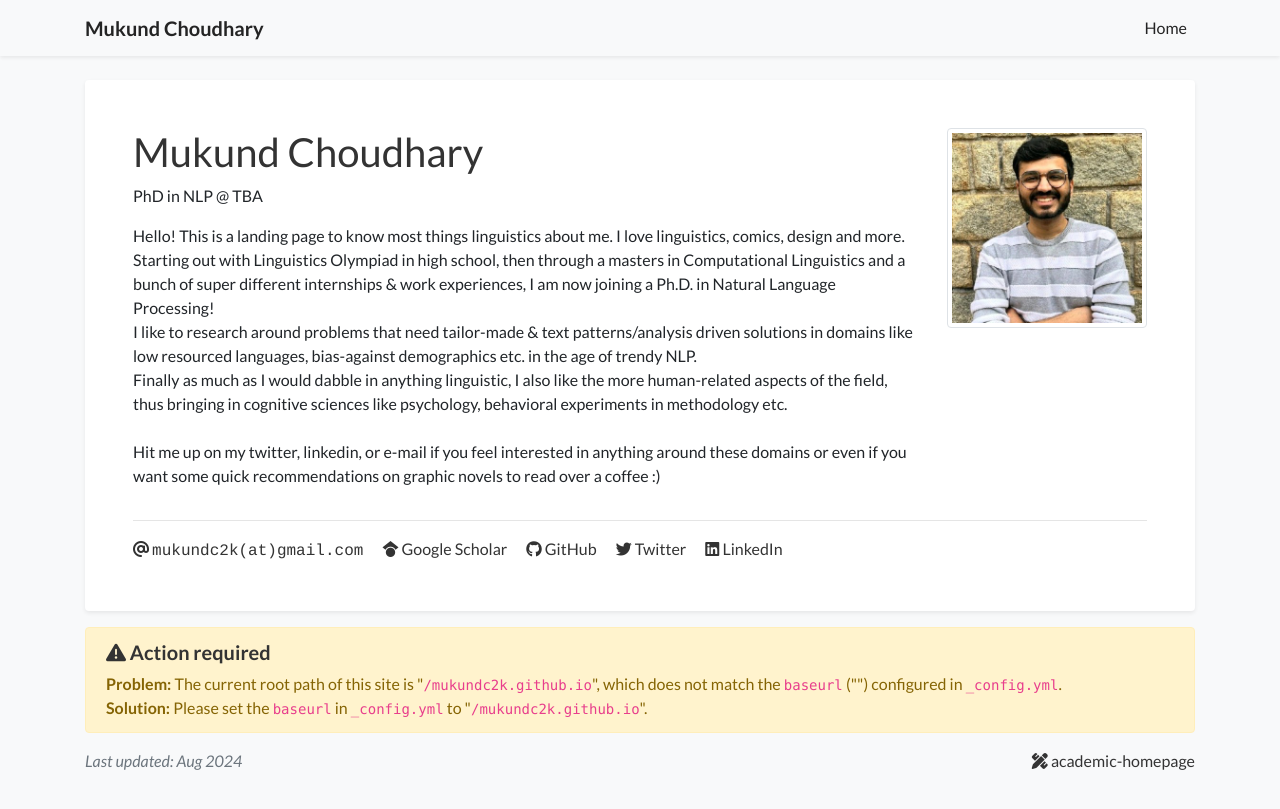
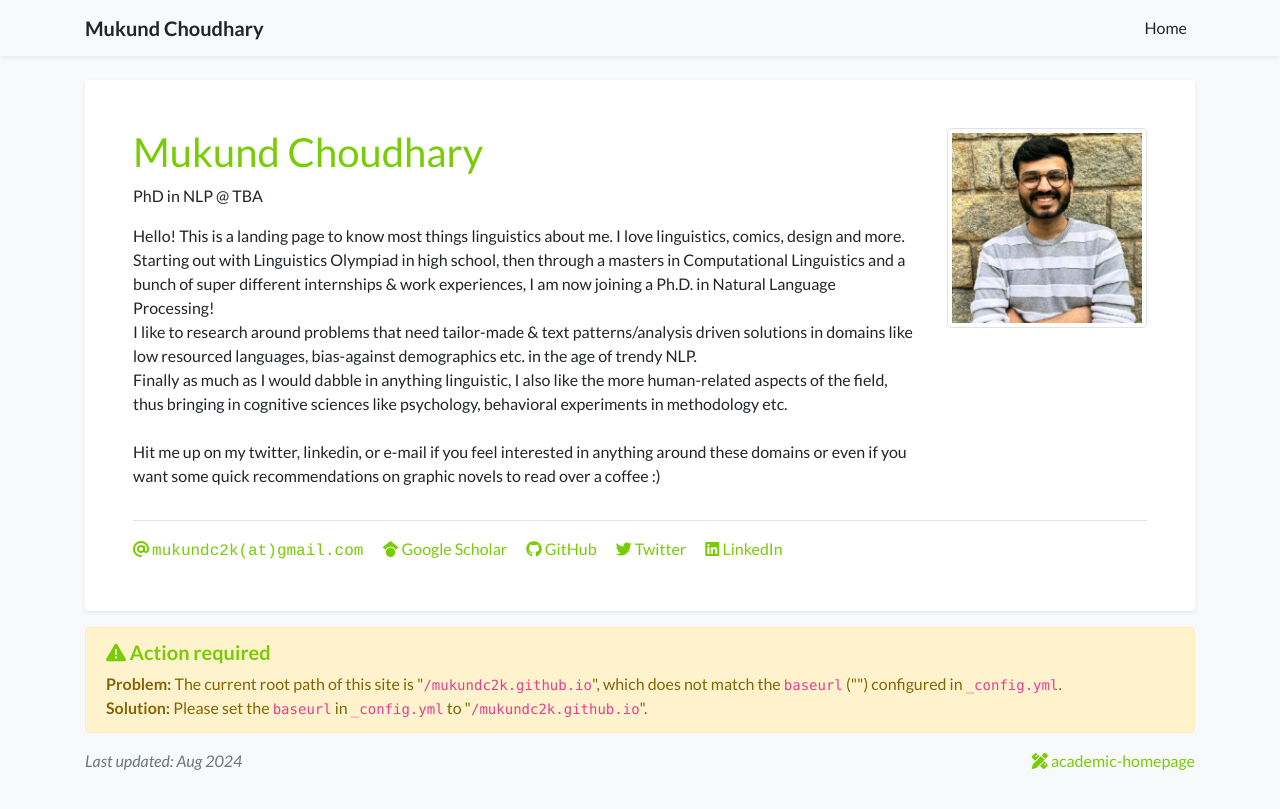
Before and after one commit to mukundc2k/mukundc2k.github.io, a Jekyll site: the page built from index.html, in a window 1280 px wide. Shown: the top 809 px of the page. Built offline with Jekyll 4.4.1, drawn with Linux system fonts in a browser that asks for light colours; a style sheet for code colours, icons or effects is not loaded.

Commit message:
Update global.css

```diff
--- a/assets/css/global.css
+++ b/assets/css/global.css
@@ -8,7 +8,7 @@ body {
 h1, h2, h3, h4, h5, h6,
 .h1, .h2, .h3, .h4, .h5, .h6 {
     font-weight: 700;
-    color: #333333;
+    color: #78cc04;
 }
 
 .text-profile-position {
@@ -22,11 +22,11 @@ h1, h2, h3, h4, h5, h6,
 
 .navbar {
     opacity: 0.95;
-    color: #333333;
+    color: #78cc04;
 }
 
 a {
-    color: #333333;
+    color: #78cc04;
 }
 
 .inline-badge {
```
